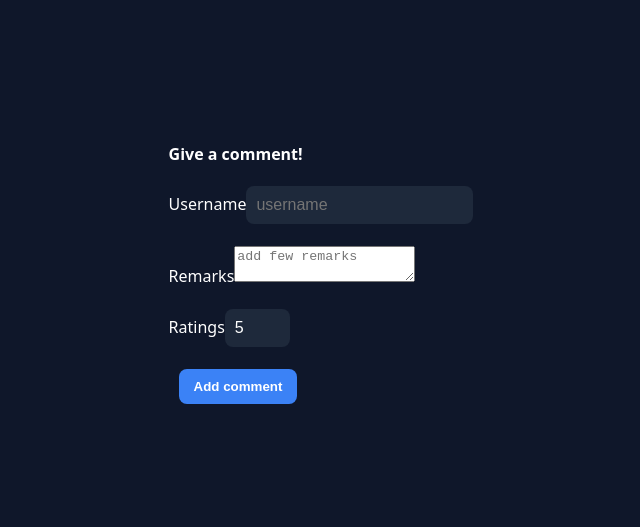
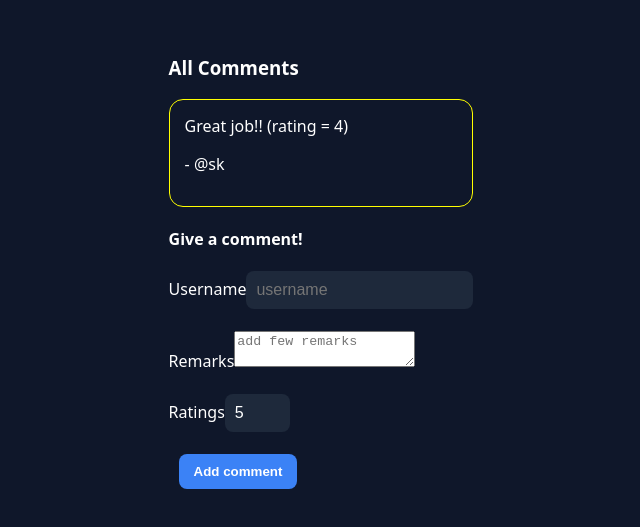
Before and after one commit to taslima864/FullStack-Learning, a React (Vite) app in the folder React/react-state-class/: page / in a window 1280 px wide. Shown: the part 137-664 px from the top of the page, without its empty margins (319-959 px from the left). Built offline with nearby package versions, Linux system fonts and the light colour scheme.

Commit message:
Show Comments

```diff
--- a/React/react-state-class/src/App.jsx
+++ b/React/react-state-class/src/App.jsx
@@ -1,15 +1,15 @@
 import "./App.css";
 import Lottery from "./Lottery";
 import { sum } from "./helper";
-import Form from "./Form"
-import CommentsForm from "./CommentsForms";
+import CommentsForms from "./Form/CommentsForms";
+import Comment from "./Form/Comment";
 
 function App() {
 
 
   return (
     <>
-<CommentsForm/>
+<Comment/>
     </>
   );
 }
--- /dev/null
+++ b/React/react-state-class/src/Form/Comment.css
@@ -0,0 +1,5 @@
+.comment {
+  border: 1px solid yellow;
+  border-radius:  14px;
+padding: 15px;
+}
--- /dev/null
+++ b/React/react-state-class/src/Form/Comment.jsx
@@ -0,0 +1,35 @@
+import { useState } from "react";
+import "./Comment.css";
+import CommentsForms from "./CommentsForms";
+
+export default function Comment() {
+  let [comments, setComments] = useState([
+    {
+      username: "@sk",
+      remarks: "Great job!!",
+      rating: 4,
+    },
+  ]);
+
+  let addNewComment = (comment) => {
+    setComments((currComments) => [...currComments, comment]);
+    console.log("added new comment");
+  };
+
+  return (
+    <div>
+      <h3>All Comments</h3>
+
+      {comments.map((comment, idx) => (
+        <div className="comment" key={idx}>
+          <span>{comment.remarks}</span>
+          &nbsp;
+          <span>(rating = {comment.rating})</span>
+          <p>- {comment.username}</p>
+        </div>
+      ))}
+
+      <CommentsForms addNewComment={addNewComment} />
+    </div>
+  );
+}
--- a/React/react-state-class/src/CommentsForms.jsx
+++ b/React/react-state-class/src/Form/CommentsForms.jsx
@@ -1,6 +1,6 @@
 import { useState } from "react";
 
-export default function CommentsForm() {
+export default function CommentsForms({ addNewComment }) {
   let [formData, setFormData] = useState({
     username: "",
     remarks: "",
@@ -9,25 +9,34 @@
 
   let handleInputChange = (event) => {
     setFormData((currData) => {
-      return { ...currData, [event.target.name]: event.target.value };
+      return {
+        ...currData,
+        [event.target.name]: event.target.value,
+      };
     });
   };
 
-  let handleSubmit = () => {
+  let handleSubmit = (event) => {
+    event.preventDefault();
+
     console.log(formData);
-    event.preventDefault();
+
+    addNewComment(formData);
+
     setFormData({
       username: "",
       remarks: "",
       rating: 5,
     });
   };
+
   return (
     <div>
       <h4>Give a comment!</h4>
 
       <form onSubmit={handleSubmit}>
         <label htmlFor="username">Username</label>
+
         <input
           placeholder="username"
           type="text"
@@ -36,10 +45,12 @@
           id="username"
           name="username"
         />
+
         <br />
         <br />
 
         <label htmlFor="remark">Remarks</label>
+
         <textarea
           value={formData.remarks}
           placeholder="add few remarks"
@@ -47,10 +58,12 @@
           id="remark"
           name="remarks"
         ></textarea>
+
         <br />
         <br />
 
         <label htmlFor="rating">Ratings</label>
+
         <input
           placeholder="Ratings"
           type="number"
@@ -61,6 +74,7 @@
           id="rating"
           name="rating"
         />
+
         <br />
         <br />
 
```
Also changed, not shown: React/react-state-class/src/Form/Form.jsx (renamed from React/react-state-class/src/Form.jsx).
